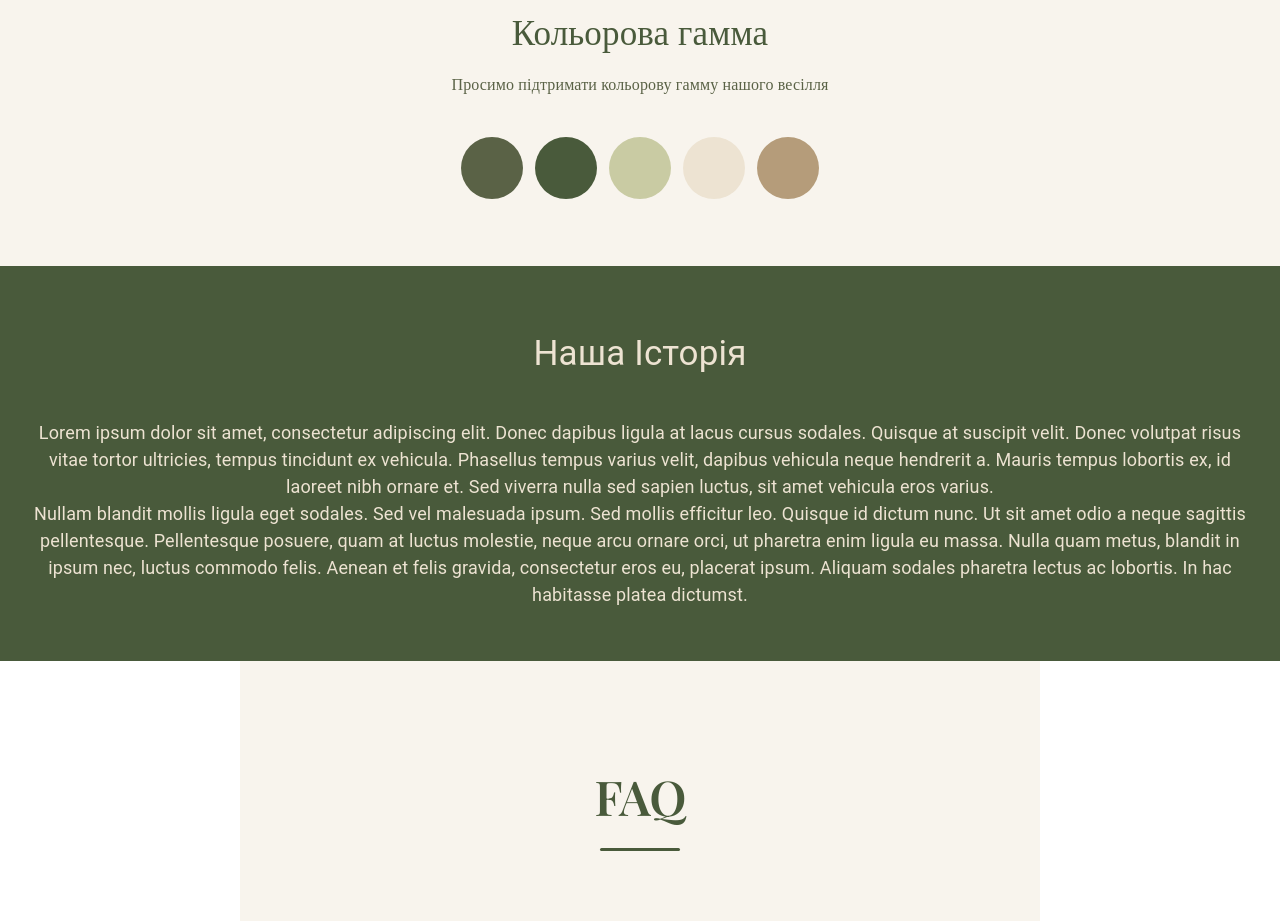
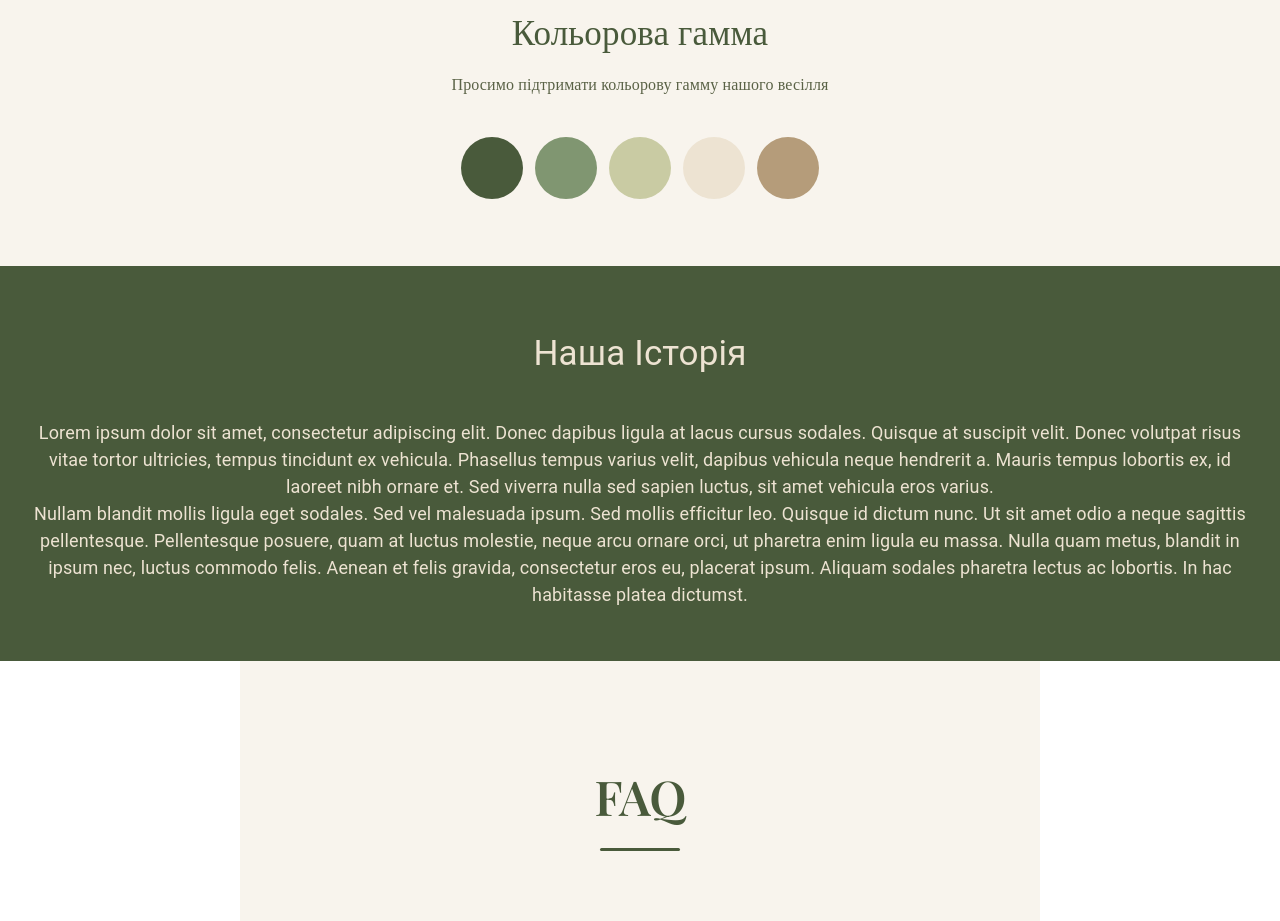
Before and after one commit to AndyYablonskii/weddingWebPage, a React (Create React App) app: page / in a window 1280 px wide. Shown: the part 1840-2761 px from the top of the page. Built offline with nearby package versions, Linux system fonts and the light colour scheme; a web font is replaced by a local one.

Commit message:
Update color palette by adding tertiary color and removing secondary color; enhance color management in components.

```diff
--- a/src/components/Colors.tsx
+++ b/src/components/Colors.tsx
@@ -8,8 +8,8 @@ interface ColorCircleProps {
 }
 
 const colorPalette = [
-    COLORS.secondary,
     COLORS.primary,
+    COLORS.tertiary,
     COLORS.accent,
     COLORS.lightText,
     COLORS.darkBrown,
--- a/src/constants/index.ts
+++ b/src/constants/index.ts
@@ -4,6 +4,7 @@ export const WEDDING_DATE_DISPLAY = "04.10.2025";
 export const COLORS = {
     primary: "rgba(73, 90, 59, 1)",
     secondary: "rgba(90, 98, 70, 1)",
+    tertiary: "#809671",
     accent: "rgba(201, 203, 163, 1)",
     background: "rgba(248, 244, 237, 1)",
     backgroundOverlay: "rgba(209, 215, 205, 0.3)",
```
